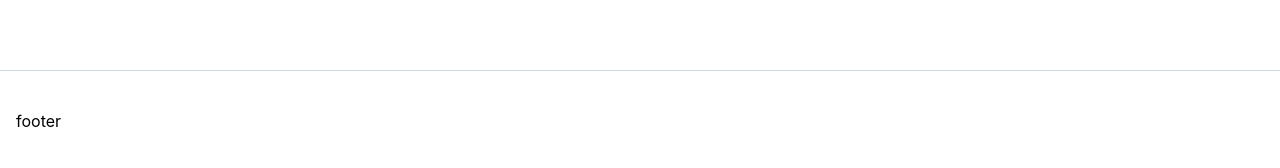
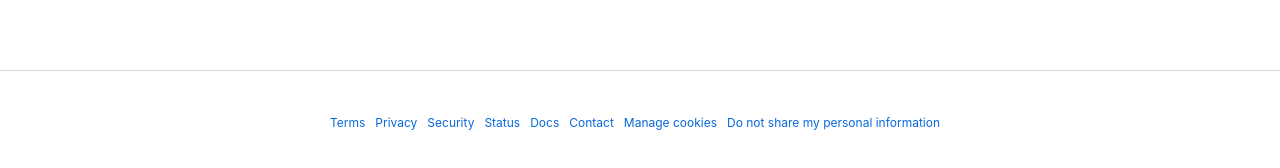
Before and after one commit to Doongiho/-GitHubIssues, a React (Create React App) app: page / in a window 1280 px wide. Shown: the part 376-544 px from the top of the page. Built offline with nearby package versions, Linux system fonts and the light colour scheme.

Commit message:
style: footer 생성

```diff
--- a/src/App.js
+++ b/src/App.js
@@ -1,6 +1,7 @@
 import styles from "./App.module.css"
 import Header from "./Header"
 import ListContainer from "./ListContainer"
+import Footer from "./Footer"
 
 function App() {
   return (
@@ -8,7 +9,7 @@
       <div className={styles.nav}>nav</div>
       <Header />
       <ListContainer />
-      <div className={styles.footer}>footer</div>
+      <Footer />
     </>
   )
 }
--- a/src/App.module.css
+++ b/src/App.module.css
@@ -10,9 +10,3 @@
     color: rgb(255, 255, 255, 0.7);
     align-items: center;
 }
-
-.footer{
-    margin-top: 40px;
-    padding: 40px 16px 8px;
-    border-top: 1px solid #d0d7de;
-}
--- /dev/null
+++ b/src/Footer.js
@@ -0,0 +1,32 @@
+import styles from "./Footer.module.css"
+
+const footerItems = [
+  {
+    title: "Terms",
+    link: "https://docs.github.com/site-policy/github-terms/github-terms-of-service",
+  },
+  {
+    title: "Privacy",
+    link: "https://docs.github.com/site-policy/privacy-policies/github-privacy-statement",
+  },
+  { title: "Security", link: "https://github.com/security" },
+  { title: "Status", link: "https://www.githubstatus.com/" },
+  { title: "Docs", link: "https://docs.github.com/" },
+  { title: "Contact", link: "https://support.github.com?tags=dotcom-footer" },
+  { title: "Manage cookies", type: "button" },
+  { title: "Do not share my personal information", type: "button" },
+]
+
+export default function Footer() {
+  return (
+    <ul className={styles.footer}>
+      {footerItems.map(({ link, title }) => (
+        <li className={styles.item} key={title}>
+          <a className={styles.link} href={link}>
+            {title}
+          </a>
+        </li>
+      ))}
+    </ul>
+  )
+}
--- /dev/null
+++ b/src/Footer.module.css
@@ -0,0 +1,21 @@
+.footer{
+    display: flex;
+    margin-top: 40px;
+    padding: 40px 16px 8px;
+    border-top: 1px solid #d0d7de;
+    justify-content: center;
+    list-style: none;
+}
+
+.item {
+    margin-right: 10px;
+}
+.link{
+    color: #0969da;
+    text-decoration: none;
+    font-size: 12px;
+}
+
+.link:hover{
+    text-decoration: underline;
+}
```
